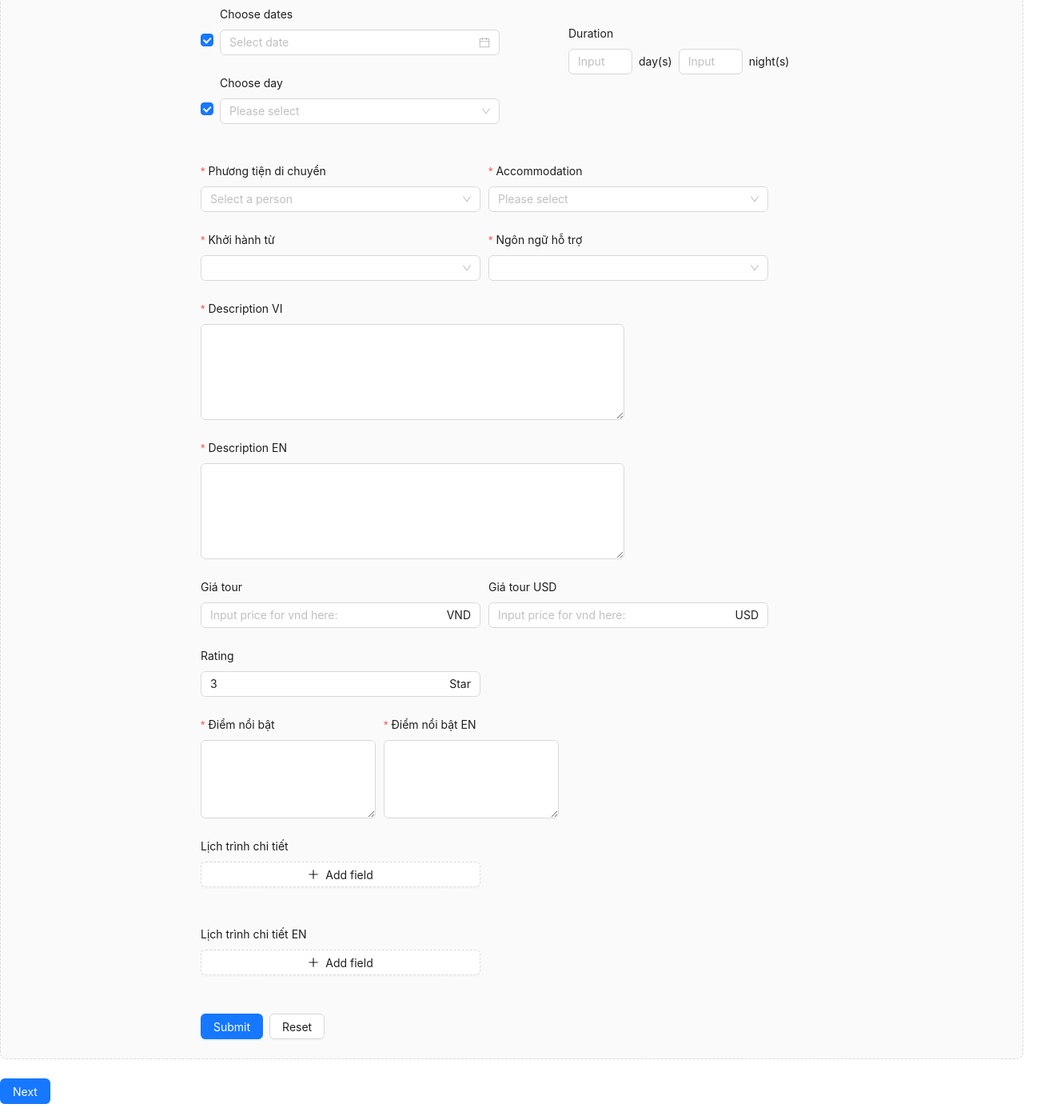
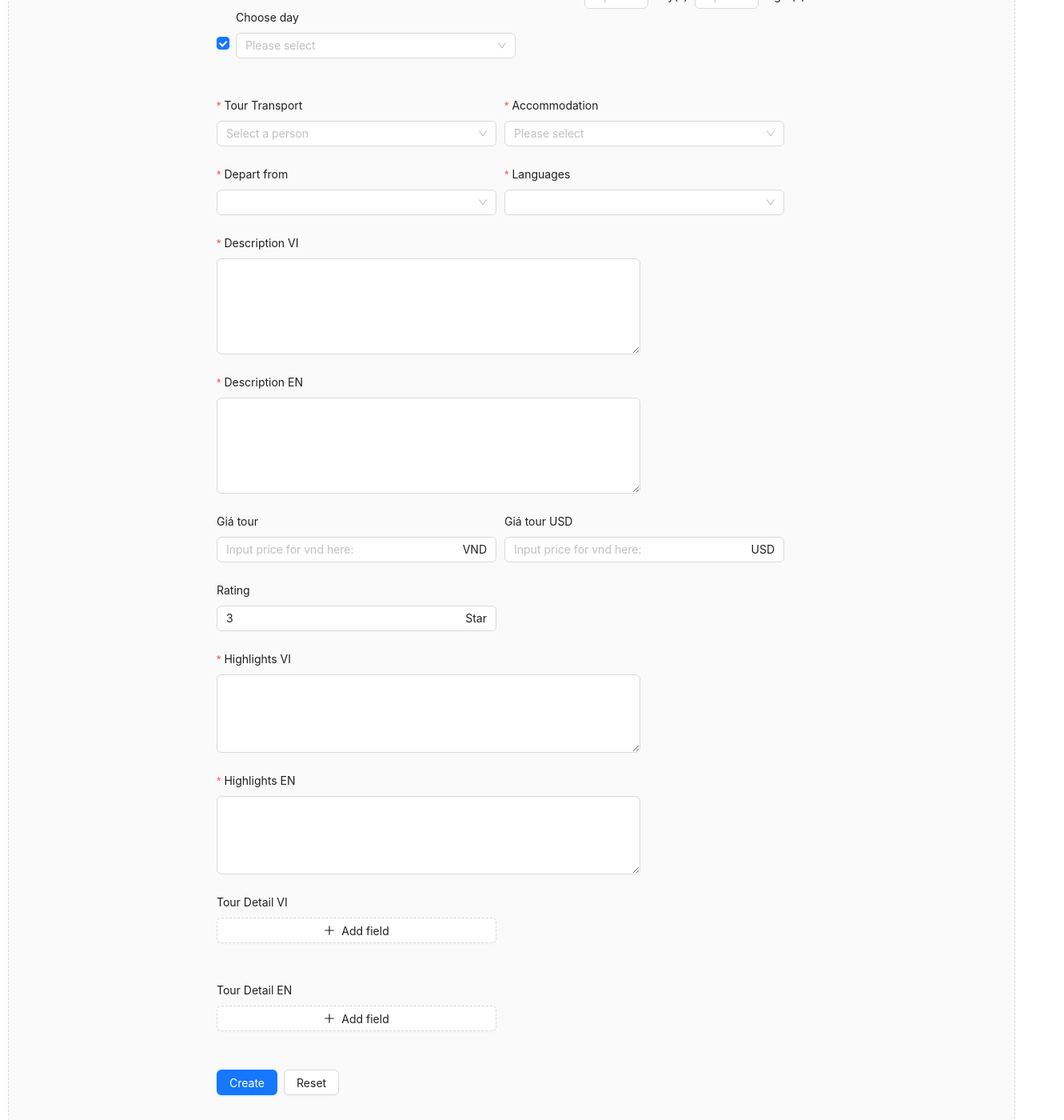
Before and after one commit to doanviethung1009/frontend-web-final, a React (Vite) app: page /processBar in a window 1280 px wide. Shown: the part 720-2120 px from the top of the page at 80% size, 1331 px wide, since content can reach past the window. Built offline with nearby package versions, Linux system fonts and the light colour scheme.

Commit message:
update navBArpublic, dataNavBAr, processBar admin page

```diff
--- a/src/components/adminComponents/CreateTourComponent.jsx
+++ b/src/components/adminComponents/CreateTourComponent.jsx
@@ -6,10 +6,13 @@ import { useNavigate } from 'react-router-dom';
 import Checkbox from 'antd/es/checkbox/Checkbox';
 import { toast } from 'react-toastify';
 import "../../styles/adminStyles/createTourComponent.scss"
+import dayjs from 'dayjs';
+
+const dateTimestamp = dayjs('2024-01-01').valueOf();
 
 
 const formItemLayout = {
-    labelCol: { xs: { span: 24 }, sm: { span: 12 }, md: { span: 8 }, lg: { span: 24 } },
+    labelCol: { xs: { span: 24 }, sm: { span: 12 }, md: { span: 12 }, lg: { span: 24 } },
     wrapperCol: { xs: { span: 24 }, sm: { span: 12 }, md: { span: 12 }, lg: { span: 24 } }
 };
 
@@ -46,7 +49,16 @@ const CreateTourComponent = (props) => {
 
 
     const onFinish = async (values) => {
-        setListData(values);
+        // Extract filter tag and store it in an array
+        const splitFilterTag = values.filterTag.split(",");
+        // console.log(splitFilterTag);
+        // get data in array
+        // const extractedValues = splitFilterTag[splitFilterTag.length - 1]
+        // console.log(extractedValues);
+        setListData({
+            ...values,
+            splitFilterTag
+        });
         console.log('Received values from form: ', values);
         next();
         // call api to create a new Tour
@@ -126,15 +138,13 @@ const CreateTourComponent = (props) => {
                     <div className='vecotra-Second tourName' >
                         {/* input tour name */}
                         <Form.Item
-                            label="Tên tour"
+                            label="Tour Name"
                             name="tourName"
                             {...config}
+                            style={{ width: "500px" }}
 
                         >
-                            <Input
-                                style={{
-                                    width: "700px"
-                                }} />
+                            <Input />
                         </Form.Item>
                     </div>
                     <div className="vecotra-Second tourCode">
@@ -142,6 +152,7 @@ const CreateTourComponent = (props) => {
                             label="Tour Code"
                             name="tourCode"
                             {...config}
+
                         >
                             <Input style={{
                                 width: "360px"
@@ -154,9 +165,10 @@ const CreateTourComponent = (props) => {
                         <Form.Item
                             label="Filter tag"
                             name="filterTag"
+                            style={{ width: "600px" }}
                         >
                             <Mentions style={{
-                                width: "1070px"
+                                width: "100%"
                             }} />
                         </Form.Item>
 
@@ -229,6 +241,10 @@ const CreateTourComponent = (props) => {
                                     label="Choose dates"
                                     {...custLayout}
                                     name="tourScheduledChooseDate"
+                                    getValueProps={(value) => ({
+                                        value: value && dayjs(Number(value)),
+                                    })}
+                                    normalize={(value) => value && `${dayjs(value).valueOf()}`}
                                 >
                                     <DatePicker disabled={!component1Disabled} {...custLayout} />
                                 </Form.Item>
@@ -308,7 +324,7 @@ const CreateTourComponent = (props) => {
                     <div className="vecotra-Five tourTransport">
                         <Form.Item
                             name="tourTransport"
-                            label="Phương tiện di chuyển"
+                            label="Tour Transport"
                             {...rangeConfig}
                             {...custLayout}
                         >
@@ -358,7 +374,7 @@ const CreateTourComponent = (props) => {
                 <div className="vecotra-Seven">
                     <div className="vecotra-Seven">
                         <Form.Item
-                            label="Khởi hành từ"
+                            label="Depart from"
                             name="departFrom"
                             {...config}
                             {...custLayout}
@@ -371,7 +387,7 @@ const CreateTourComponent = (props) => {
                     </div>
                     <div className="vecotra-Seven">
                         <Form.Item
-                            label="Ngôn ngữ hỗ trợ"
+                            label="Languages"
                             name="langSupport"
                             {...config}
                             {...custLayout}
@@ -391,11 +407,12 @@ const CreateTourComponent = (props) => {
                             label="Description VI"
                             name="tourDescriptionVI"
                             {...config}
+                            style={{ width: "530px" }}
                         // style={{
                         //     width: "1000px"
                         // }}
                         >
-                            <Input.TextArea style={{ width: "530px" }} rows={5} />
+                            <Input.TextArea rows={5} />
                         </Form.Item>
                     </div>
                     <div className="vecotra-Six">
@@ -404,9 +421,10 @@ const CreateTourComponent = (props) => {
                             name="tourDescriptionEN"
                             placeholder="nhập nội dung tiếng anh"
                             {...config}
-                        // style={{ width: "800px" }}
+                            // style={{ width: "800px" }}
+                            style={{ width: "530px" }}
                         >
-                            <Input.TextArea style={{ width: "530px" }} rows={5} />
+                            <Input.TextArea rows={5} />
                         </Form.Item>
                         {/* tourDescription */}
                     </div>
@@ -473,9 +491,10 @@ const CreateTourComponent = (props) => {
                     <div className="vecotra-Night">
                         {/* tourHighlight */}
                         <Form.Item
-                            label="Điểm nổi bật"
+                            label="Highlights VI"
                             name="tourHighlightVI"
                             {...config}
+                            style={{ width: "530px" }}
                         >
                             <Input.TextArea style={{}} rows={4} />
                         </Form.Item>
@@ -483,9 +502,10 @@ const CreateTourComponent = (props) => {
                     </div>
                     <div className="vecotra-Night">
                         <Form.Item
-                            label="Điểm nổi bật EN"
+                            label="Highlights EN"
                             name="tourHighlightEN"
                             {...config}
+                            style={{ width: "530px" }}
                         >
                             <Input.TextArea style={{}} rows={4} />
                         </Form.Item>
@@ -497,7 +517,7 @@ const CreateTourComponent = (props) => {
                 <div className="vecotra-Ten">
                     <div className="vecotra-Ten tourDetailVI">
                         <Form.Item
-                            label="Lịch trình chi tiết"
+                            label="Tour Detail VI"
                             {...custLayout}
                         >
                             <Form.List
@@ -520,15 +540,17 @@ const CreateTourComponent = (props) => {
                                                     {...restField}
                                                     name={[name, 'title']}
                                                     {...config}
+                                                    style={{ width: "100px" }}
                                                 >
-                                                    <Input style={{ width: "100px", maxWidth: "500px" }} placeholder="Title Description" />
+                                                    <Input placeholder="Title Description" />
                                                 </Form.Item>
                                                 <Form.Item
                                                     {...restField}
                                                     name={[name, 'description']}
                                                     {...config}
+                                                    style={{ width: "430px" }}
                                                 >
-                                                    <Input.TextArea style={{ width: "405px", maxWidth: "500px" }} rows={4} placeholder="Content Description" />
+                                                    <Input.TextArea rows={4} placeholder="Content Description" />
                                                 </Form.Item>
                                                 <MinusCircleOutlined onClick={() => remove(name)} />
                                             </Space>
@@ -545,7 +567,7 @@ const CreateTourComponent = (props) => {
                     </div>
                     <div className="vecotra-Ten tourDetailEN">
                         <Form.Item
-                            label="Lịch trình chi tiết EN"
+                            label="Tour Detail EN"
                             {...custLayout}
                             {...formItemLayout}
                         >
@@ -569,15 +591,17 @@ const CreateTourComponent = (props) => {
                                                     {...restField}
                                                     name={[name, 'title']}
                                                     {...config}
+                                                    style={{ width: "100px", maxWidth: "500px" }}
                                                 >
-                                                    <Input style={{ width: "100px", maxWidth: "500px" }} placeholder="Title Description" />
+                                                    <Input placeholder="Title Description" />
                                                 </Form.Item>
                                                 <Form.Item
                                                     {...restField}
                                                     name={[name, 'description']}
                                                     {...config}
+                                                    style={{ width: "400px", maxWidth: "500px" }}
                                                 >
-                                                    <Input.TextArea style={{ width: "405px", maxWidth: "500px" }} rows={4} placeholder="Content Description" />
+                                                    <Input.TextArea rows={4} placeholder="Content Description" />
                                                 </Form.Item>
                                                 <MinusCircleOutlined onClick={() => remove(name)} />
                                             </Space>
@@ -596,7 +620,7 @@ const CreateTourComponent = (props) => {
                 <Form.Item>
                     <Space>
                         <Button type="primary" htmlType="submit">
-                            Submit
+                            Create
                         </Button>
                         {/* <SubmitButton form={form}>Submit</SubmitButton> */}
                         <Button htmlType="reset">Reset</Button>
--- a/src/components/adminComponents/FileUploader.jsx
+++ b/src/components/adminComponents/FileUploader.jsx
@@ -57,23 +57,27 @@ const FileUploader = (props) => {
 
 
     return (
-        <form method="post" id="#" onSubmit={onSubmit}>
-            <div className="form-group files">
+        <form
+            style={{ padding: "15px" }}
+            method="post" id="#" onSubmit={onSubmit}>
+            <div className="form-group file">
+                <label>Upload Your thumbnail File </label>
+                <input type="file" className="form-control" onChange={onInputFileChange} />
+            </div>
+            <div className="form-group files" >
                 <label>Upload Your Hero Files </label>
                 <input type="file"
                     className="form-control"
                     onChange={onInputChange}
                     multiple
                     ref={fileInputRef} // Attach the ref to the input element
-
                 />
             </div>
-            <div className="form-group file">
-                <label>Upload Your thumbnail File </label>
-                <input type="file" className="form-control" onChange={onInputFileChange} />
-            </div>
 
-            <button>Submit</button>
+
+            <button style={{
+
+            }} >Upload</button>
         </form>
     )
 };
--- a/src/components/adminComponents/ProcessBar.jsx
+++ b/src/components/adminComponents/ProcessBar.jsx
@@ -62,6 +62,8 @@ const ProcessBar = () => {
         border: `1px dashed ${token.colorBorder}`,
         marginTop: 16,
         // paddingLeft: 150,
+        padding: "10px",
+        margin: "10px"
     };
 
     console.log(">>> check data", listData)
--- a/src/contents/DataItemsPublic.jsx
+++ b/src/contents/DataItemsPublic.jsx
@@ -6,8 +6,8 @@
 const DataItemsPublic = [
     {
         label: 'Home',
-        key: 'home',
-        labelKey: 'home',
+        key: 'Home',
+        labelKey: '/',
     },
     {
         label: 'About us',
--- a/src/styles/adminStyles/createTourComponent.scss
+++ b/src/styles/adminStyles/createTourComponent.scss
@@ -1,5 +1,5 @@
 .vecotra-CreateTour-Container {
-    padding-left: 100px;
+    // padding-left: 100px;
 }
 
 .vecotra-First {
@@ -14,6 +14,10 @@
     flex-wrap: wrap;
     // justify-content: center;
     padding-right: 10px;
+
+    Mentions {
+        display: inline;
+    }
 }
 
 .vecotra-Third {
```
Also changed, not shown: src/components/NavBarPublic.jsx (+5 -3 lines), src/components/adminComponents/PreviewCreateTourProcess.jsx (+12 -6 lines).
